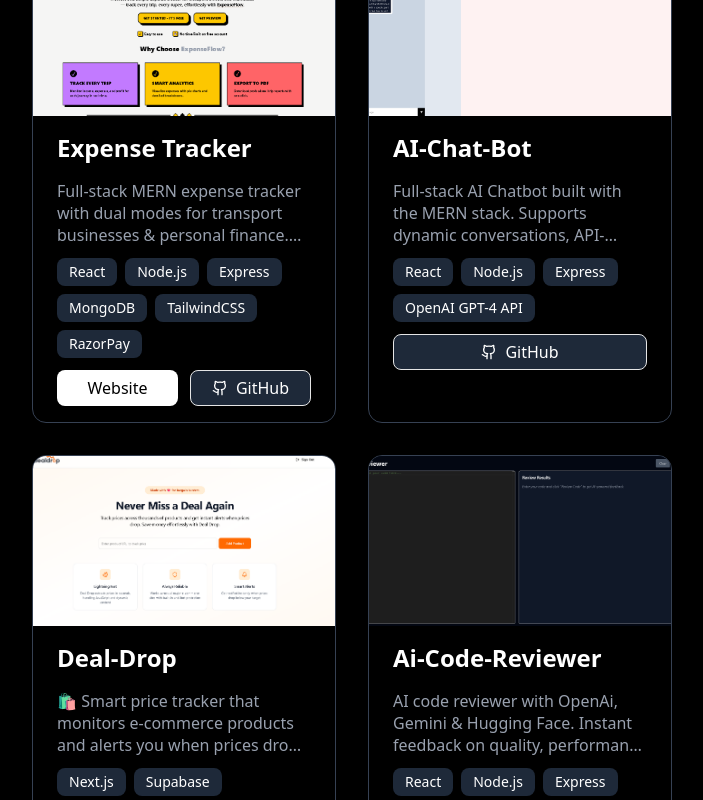
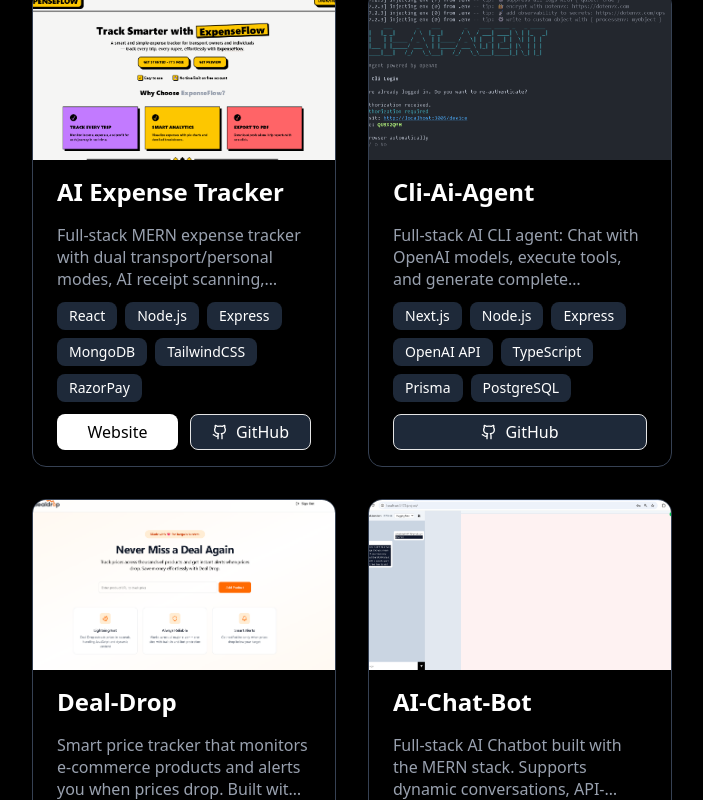
Before and after one commit to SohailShaikh7860/Portofolio, a Next.js app: page / in a window 1280 px wide. Shown: the part 1340-2140 px from the top of the page, without its empty margins (288-991 px from the left). Built offline with nearby package versions, Linux system fonts and the light colour scheme.

Commit message:
Added new Peoject

```diff
--- a/constants/projects.ts
+++ b/constants/projects.ts
@@ -1,4 +1,3 @@
-import { title } from "process";
 
 export interface Project {
     id: number;
@@ -15,15 +14,32 @@
 export const projects =[
     {
         id:1,
-        title:"Expense Tracker",
-        description:"Full-stack MERN expense tracker with dual modes for transport businesses & personal finance. Features JWT auth, Razorpay payments, budget management, analytics, and brutalist UI. Built with React, Node.js, Express, MongoDB, TailwindCSS.",
+        title:"AI Expense Tracker",
+        description:"Full-stack MERN expense tracker with dual transport/personal modes, AI receipt scanning, monthly AI email reports, JWT auth, Razorpay payments, budgets, and analytics — built with React, Node.js, Express, MongoDB, and TailwindCSS.",
         imageUrl:"/ExpenseTrackor.png",
         projectUrl:"https://myexpenseflow.vercel.app/",
         githubUrl:"https://github.com/SohailShaikh7860/Expense-Trackor.git",
         technologies:["React","Node.js","Express","MongoDB","TailwindCSS","RazorPay"]
     },
     {
-        id:2,
+       id:2,
+       title:"Cli-Ai-Agent",
+       description:"Full-stack AI CLI agent: Chat with OpenAI models, execute tools, and generate complete applications from descriptions. Device-flow authentication, conversation persistence, and Next.js dashboard. TypeScript + Prisma + PostgreSQL.",
+       imageUrl:"/Cli-Ai-Agent.png",
+       githubUrl:"https://github.com/SohailShaikh7860/ai-agent-cli.git",
+       technologies:["Next.js","Node.js","Express","OpenAI API","TypeScript","Prisma","PostgreSQL"]
+    },
+    {
+        id:3,
+        title:"Deal-Drop",
+        description:"Smart price tracker that monitors e-commerce products and alerts you when prices drop. Built with Next.js & Supabase.",
+        imageUrl:"/dealDrop.png",
+        projectUrl:"https://deal-drop.vercel.app/",
+        githubUrl:"https://github.com/SohailShaikh7860/Deal-Drop.git",
+        technologies:["Next.js","Supabase","TailwindCSS","firecrawl"]
+    },
+    {
+        id:4,
         title:"AI-Chat-Bot",
         description:"Full-stack AI Chatbot built with the MERN stack. Supports dynamic conversations, API-powered AI responses, and a responsive modern interface.",
         imageUrl:"/ai-Team-ChatBot.png",
@@ -31,16 +47,7 @@
         technologies:["React","Node.js","Express","OpenAI GPT-4 API"]
     },
     {
-        id:3,
-        title:"Deal-Drop",
-        description:"🛍️ Smart price tracker that monitors e-commerce products and alerts you when prices drop. Built with Next.js & Supabase.",
-        imageUrl:"/dealDrop.png",
-        projectUrl:"https://deal-drop.vercel.app/",
-        githubUrl:"https://github.com/SohailShaikh7860/Deal-Drop.git",
-        technologies:["Next.js","Supabase","TailwindCSS","firecrawl"]
-    },
-    {
-        id:4,
+        id:6,
         title:"Ai-Code-Reviewer",
         description:"AI code reviewer with OpenAi, Gemini & Hugging Face. Instant feedback on quality, performance & security using Monaco editor. React + Node.js",
         imageUrl:"/Ai-CodeReview.png",
@@ -48,7 +55,7 @@
         technologies:["React","Node.js","Express","OpenAI","Monaco Editor","Hugging Face","Gemini API"]
     },
     {
-        id:5,
+        id:7,
         title:"ChessGame",
         description:"Real-time multiplayer chess game built with Node.js, Express, Socket.IO, and Chess.js.",
         imageUrl:"/chessgame.png",
--- a/constants/skills.ts
+++ b/constants/skills.ts
@@ -1,5 +1,5 @@
 export const skills ={
     frontend: ["React", "Next.js", "JavaScript", "TypeScript", "Tailwind CSS"],
-    backend: ["Node.js", "Express", "MongoDB", "SQL", "RESTful APIs"],
+    backend: ["Node.js", "Express", "MongoDB", "PostgreSQL", "RESTful APIs","Prisma"],
     tools: ["Git", "GitHub", "VS Code", "Postman"]
 }
```
Also changed, not shown: public/Cli-Ai-Agent.png (added).
